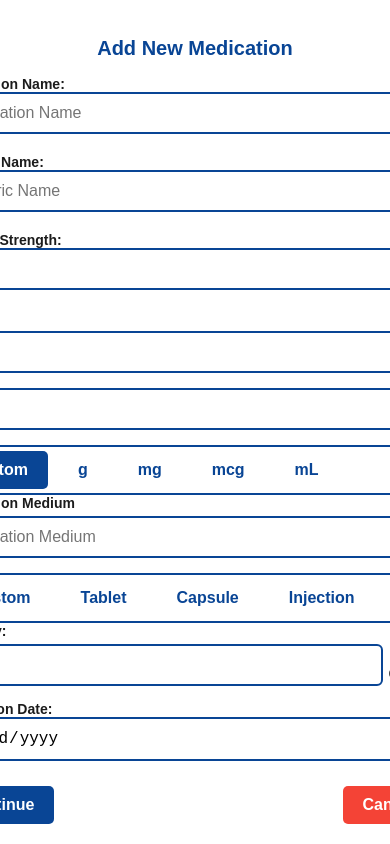
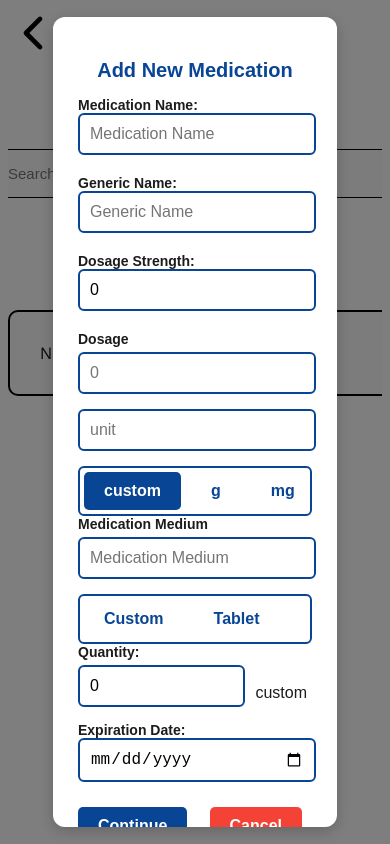
Before and after one commit to ojosproject/iris, a Next.js app: page /medications in a window 390 px wide. Built offline with nearby package versions, Linux system fonts and the light colour scheme.

Commit message:
feat(medication): added responsiveness to modal
TODO: change modal to a page

```diff
--- a/src/app/medications/components/MobileNewMedication.module.css
+++ b/src/app/medications/components/MobileNewMedication.module.css
@@ -13,17 +13,33 @@
 
 .modalContent {
   background: white;
-  padding: 20px;
+  padding: 25px;
   border-radius: 12px;
   box-shadow: 0 4px 15px rgba(0, 0, 0, 0.2);
-  width: 500px;
+  width: 60vw;
   font-family: Arial, sans-serif;
+  max-height: 90vh;
+  overflow-y: auto;
+}
+
+.modalContent::-webkit-scrollbar {
+  width: 8px;
+}
+
+.modalContent::-webkit-scrollbar-thumb {
+  background: #888;
+  border-radius: 4px;
+}
+
+.modalContent::-webkit-scrollbar-track {
+  background: #f1f1f1;
 }
 
 .modalContent h2 {
   text-align: center;
   font-size: 20px;
   font-weight: bold;
+  margin-bottom: 15px;
 }
 
 .modalContent label {
@@ -35,7 +51,7 @@
 
 .modalContent input,
 .modalContent select {
-  width: 100%;
+  width: calc(100% - 20px);
   padding: 10px;
   border-radius: 6px;
   border: 2px solid #094595;
@@ -44,16 +60,27 @@
   outline: none;
 }
 
+.dosageInput {
+  display: flex;
+  gap: 5px;
+  align-items: center;
+}
+
 .unitOptions {
   display: flex;
   align-items: center;
   border: 2px solid #094595;
   border-radius: 6px;
-  overflow: hidden;
+  overflow: auto;
   padding: 4px;
-  border-radius: 6px;
   font-size: 14px;
+  white-space: nowrap;
+  max-width: 100%;
   transition: all 0.3s ease;
+}
+
+.unitOptions::-webkit-scrollbar {
+  height: 6px;
 }
 
 .unitButton {
@@ -63,6 +90,7 @@
   cursor: pointer;
   border-radius: 4px;
   font-size: 16px;
+  border: 1px solid #094595;
   transition: all 0.3s ease;
 }
 
@@ -84,6 +112,7 @@
 .quantityBox {
   display: flex;
   align-items: center;
+  gap: 5px;
   margin-right: 5px;
 }
 
```
